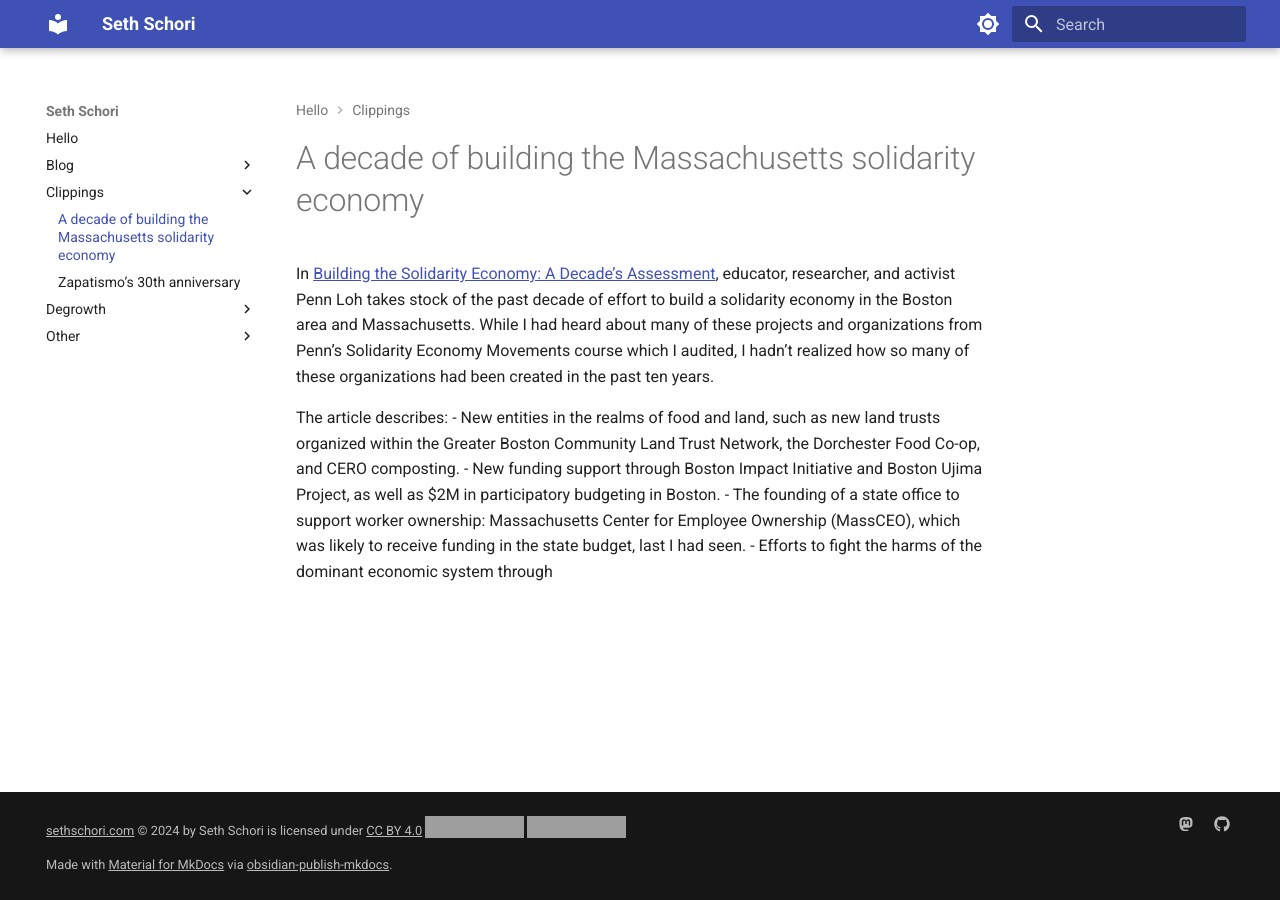
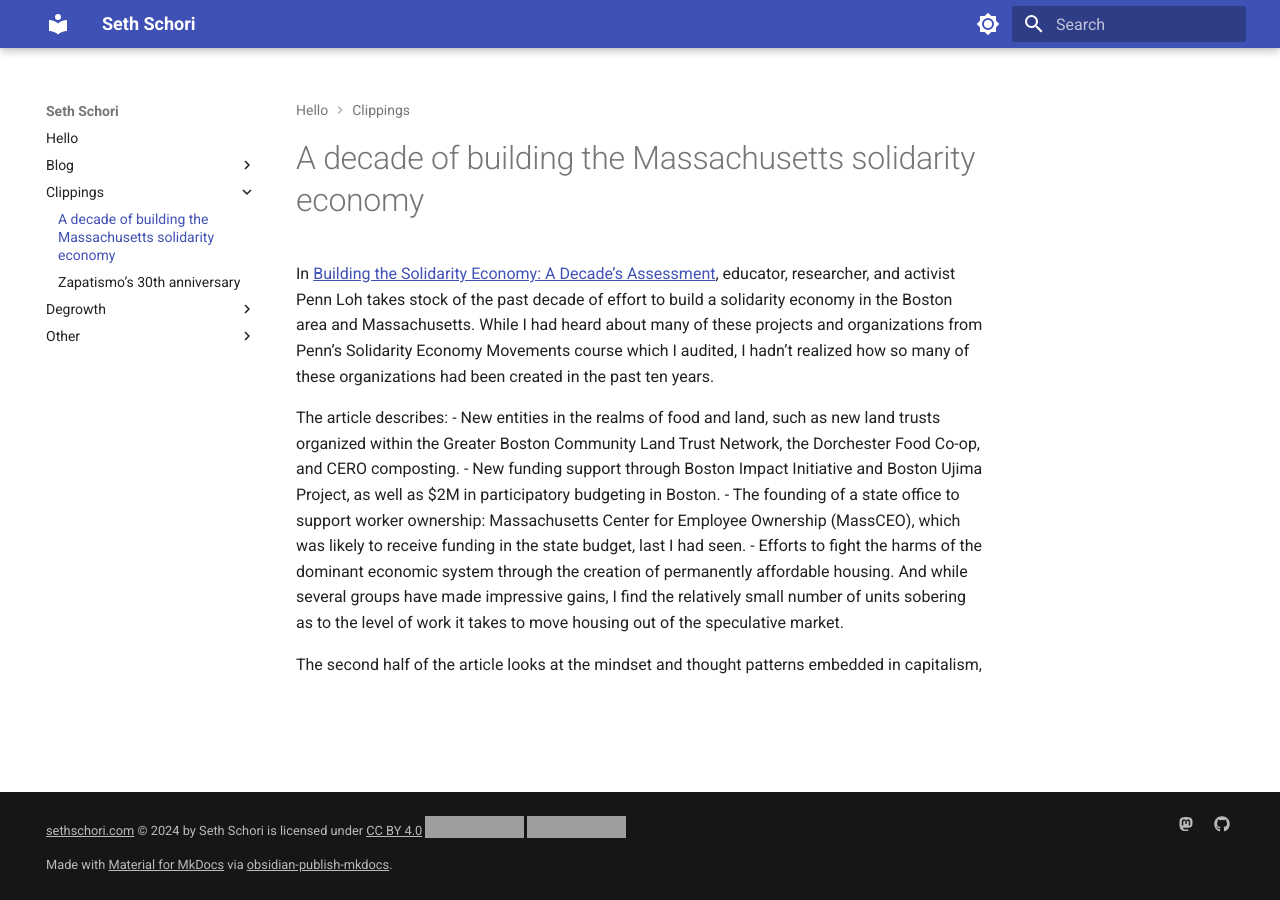
Before and after one commit to sethschori/sethschori.github.io, an MkDocs documentation site: the page built from docs/clippings/2024-12-01-decade-of-building-massachusetts-solidarity-economy.md, in a window 1280 px wide. Built offline with MkDocs 1.6.1 and Material for MkDocs 9.7.7, drawn with Linux system fonts in a browser that asks for light colours; grey boxes are pictures that could not be loaded.

Commit message:
vault backup: 2024-12-01 09:39:47

```diff
--- a/docs/clippings/2024-12-01-decade-of-building-massachusetts-solidarity-economy.md
+++ b/docs/clippings/2024-12-01-decade-of-building-massachusetts-solidarity-economy.md
@@ -6,4 +6,6 @@ The article describes:
 - New entities in the realms of food and land, such as new land trusts organized within the Greater Boston Community Land Trust Network, the Dorchester Food Co-op, and CERO composting.
 - New funding support through Boston Impact Initiative and Boston Ujima Project, as well as $2M in participatory budgeting in Boston.
 - The founding of a state office to support worker ownership: Massachusetts Center for Employee Ownership (MassCEO), which was likely to receive funding in the state budget, last I had seen.
-- Efforts to fight the harms of the dominant economic system through
+- Efforts to fight the harms of the dominant economic system through the creation of permanently affordable housing. And while several groups have made impressive gains, I find the relatively small number of units sobering as to the level of work it takes to move housing out of the speculative market.
+
+The second half of the article looks at the mindset and thought patterns embedded in capitalism,
```
